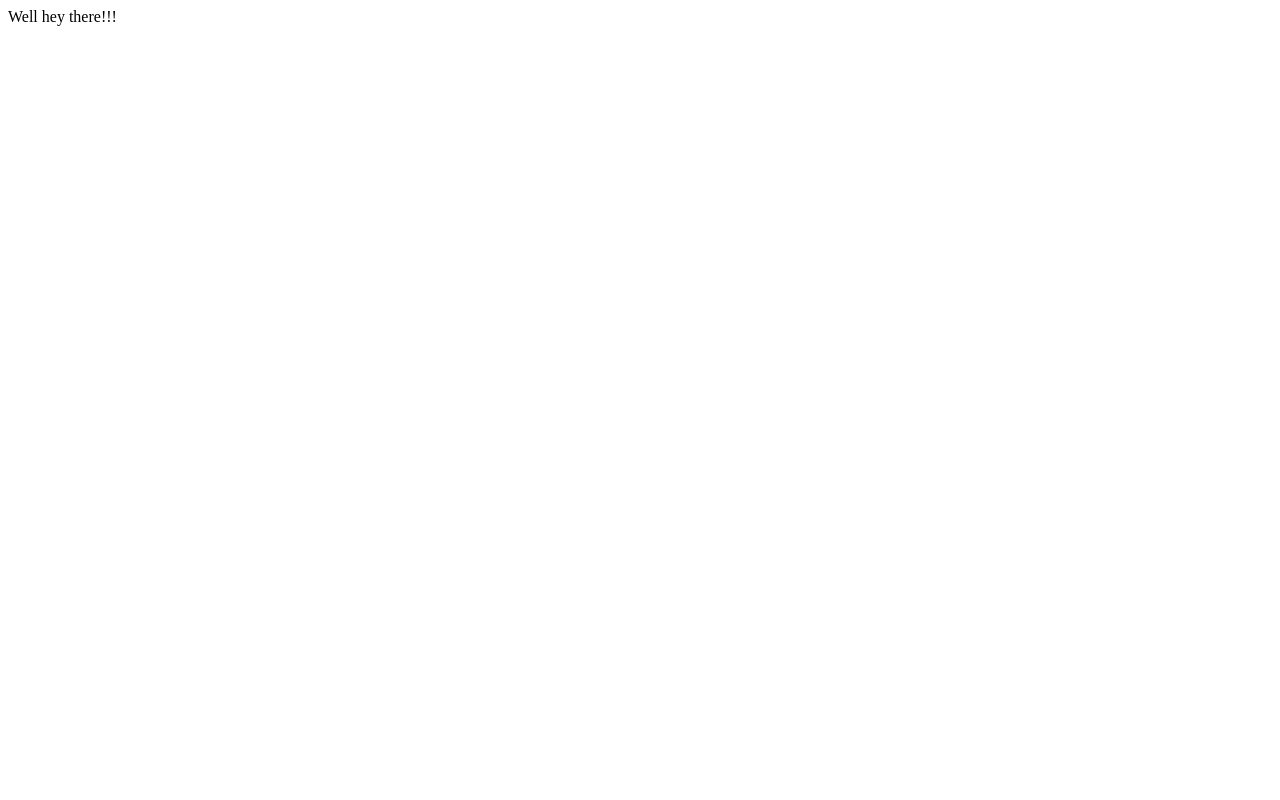
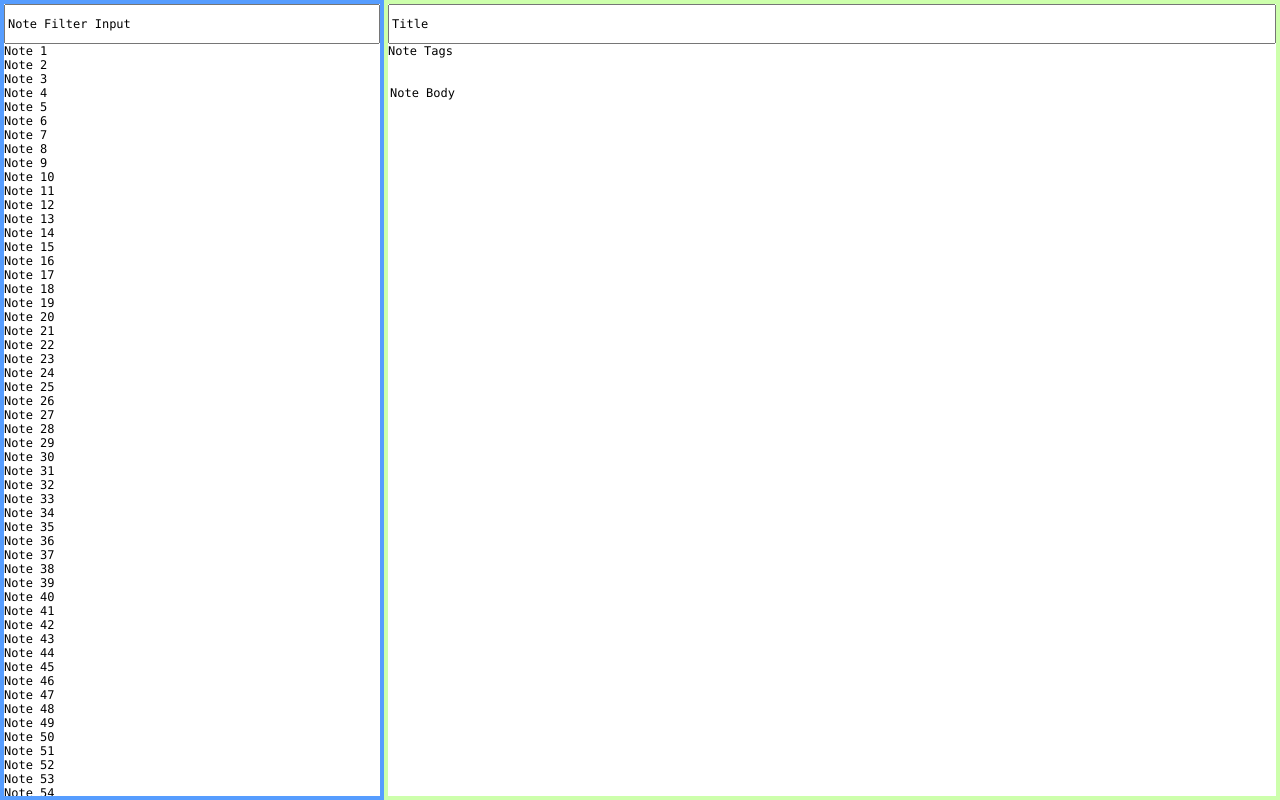
Before and after one commit to kigh-ota/note2, a website: page src/index.html in a window 1280 px wide. Drawn offline with Linux system fonts and the light colour scheme.

Commit message:
adjust layout

```diff
--- a/src/index.html
+++ b/src/index.html
@@ -2,9 +2,31 @@
 <html>
   <head>
     <meta charset="utf-8">
+    <link href="note.css" rel="stylesheet" type="text/css">
     <title></title>
   </head>
   <body>
-    Well hey there!!!
+    <div id="container">
+      <div id="note-selector">
+        <div id="note-filter">
+          <input id="note-filter-input" value="Note Filter Input">
+        </div>
+        <div id="note-list">
+          <ul>
+          </ul>
+        </div>
+      </div>
+      <div id="note-editor">
+        <div id="note-title">
+          <input type="text" id="note-title-input" value="Title">
+        </div>
+        <div id="note-tags">Note Tags</div>
+        <div id="note-body">
+          <textarea id="note-body-input">Note Body</textarea>
+        </div>
+      </div>
+    </div>
+
+    <script src="renderer.js"></script>
   </body>
 </html>
--- /dev/null
+++ b/src/note.css
@@ -0,0 +1,74 @@
+html {
+    height: 100%;
+    overflow: hidden;
+}
+
+body {
+    height: 100%;
+    overflow: hidden;
+    margin: 0;
+}
+
+div, input, textarea {
+    box-sizing: border-box;
+    font-family: Monaco, monospace;
+    font-size: 12px;
+}
+
+ul {
+    padding: 0;
+    margin: 0;
+}
+
+#container {
+    display: flex;
+    height: 100%;
+}
+
+#note-selector {
+    border: #569dff 4px solid;
+    width: 30%;
+    height: 100%;
+    display: flex;
+    flex-direction: column;
+}
+
+#note-filter-input {
+    width: 100%;
+    height: 40px;
+}
+
+#note-list {
+    flex: 1;
+    overflow: scroll;
+}
+
+#note-editor {
+    border: #cdffac 4px solid;
+    width: 70%;
+    height: 100%;
+    display: flex;
+    flex-direction: column;
+}
+
+#note-title-input {
+    width: 100%;
+    height: 40px;
+}
+
+#note-tags {
+    height: 40px;
+}
+
+#note-body {
+    flex: 1;
+}
+
+#note-body-input {
+    width: 100%;
+    height: 100%;
+
+    overflow: scroll;
+    border: none;
+    resize: none;
+}
--- /dev/null
+++ b/src/renderer.js
@@ -0,0 +1,7 @@
+const noteList = document.getElementById('note-list');
+
+for (let i = 1; i <= 100; i++) {
+    const item = document.createElement('ul');
+    item.innerText = `Note ${i}`;
+    noteList.appendChild(item);
+}
```
